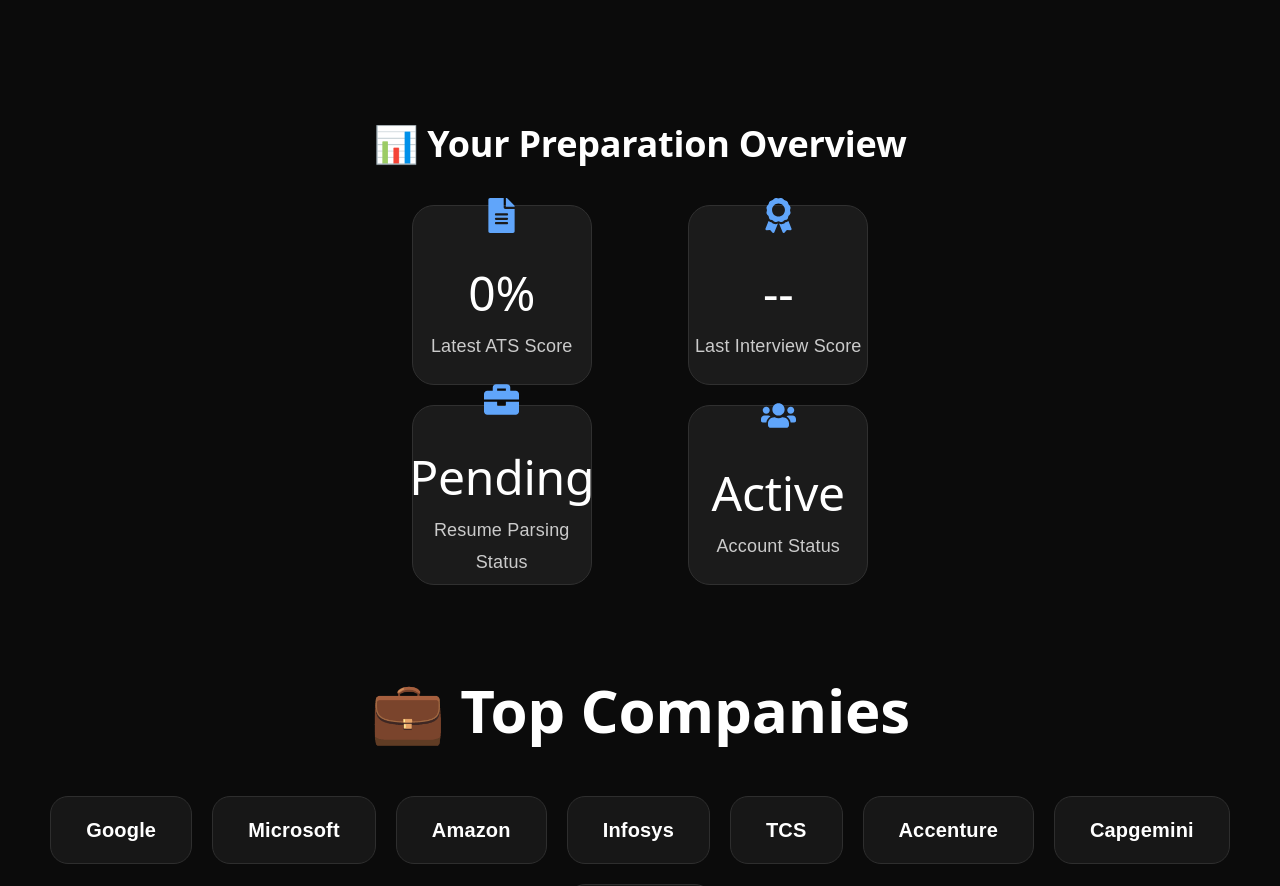
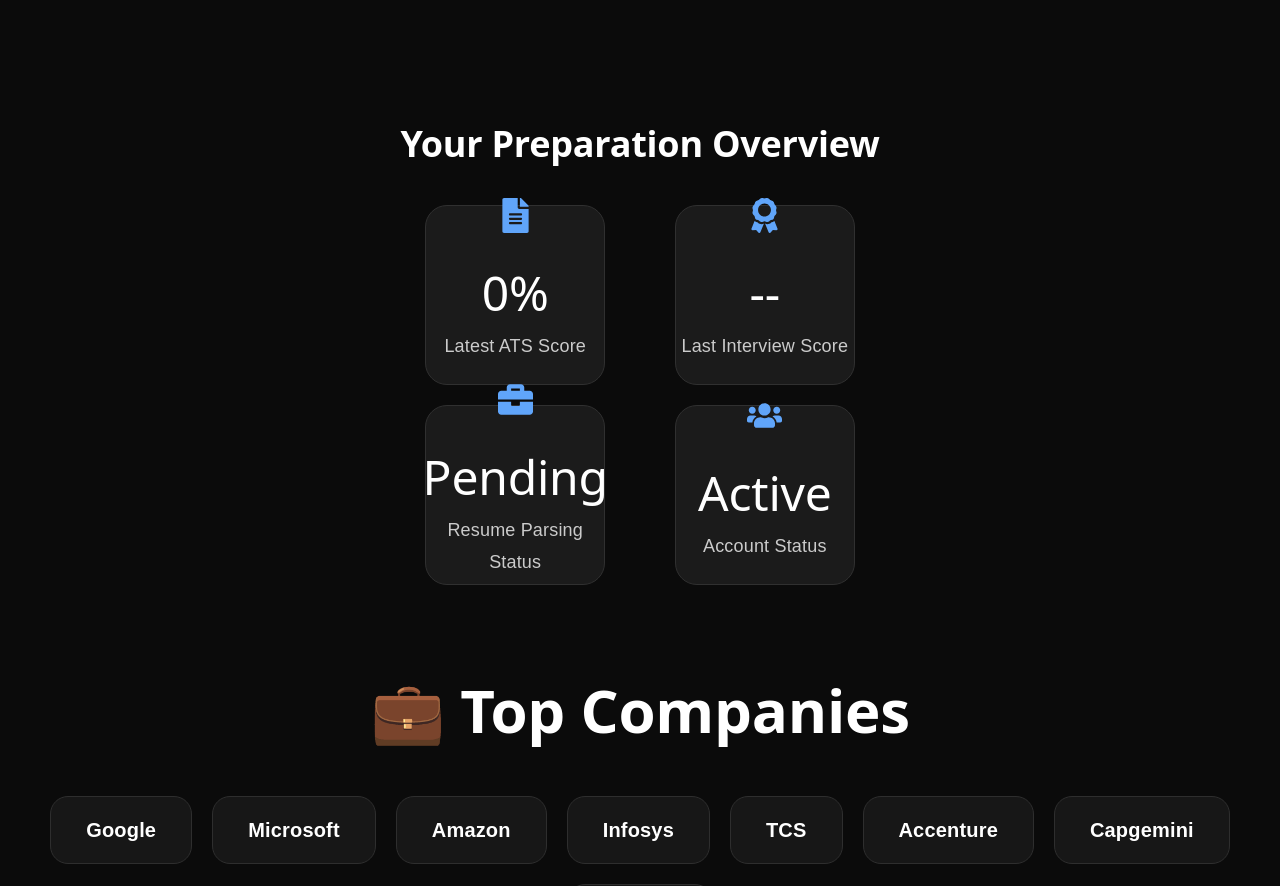
Before and after one commit to Kasurirohith/AI-Interview-Coach-v2, a React app in the folder frontend/: page / in a window 1280 px wide. Shown: the part 1980-2866 px from the top of the page. Built offline with nearby package versions, Linux system fonts and the light colour scheme; the HTML template or start-up script is replaced by a standard one.

Commit message:
Remove emoji from preparation overview header

```diff
--- a/frontend/src/components/Stats.jsx
+++ b/frontend/src/components/Stats.jsx
@@ -40,7 +40,7 @@ function Stats() {
           fontWeight: "600"
         }}
       >
-        📊 Your Preparation Overview
+         Your Preparation Overview
       </h2>
 
       <div className="stats">
```
